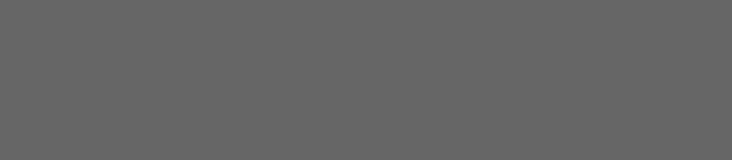
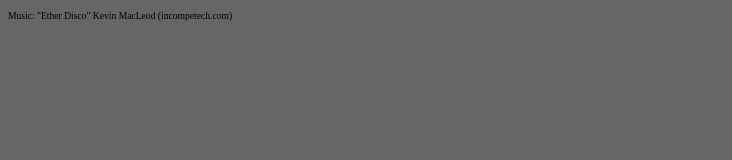
Before and after one commit to dineshkummarc/getmotionmedia, a website: page index.html in a window 1280 px wide. Shown: the top 160 px of the page, without its empty margins (0-732 px from the left). Drawn offline with Linux system fonts and the light colour scheme.

Commit message:
Added music license to front page

```diff
--- a/index.html
+++ b/index.html
@@ -17,6 +17,10 @@
 
   		#dialogs{
   			display: none;
+  		}
+
+      #copyright{
+        font-size: 0.6em;
       }
   	</style>
   </head>
@@ -42,6 +46,10 @@
   		<b>Score</b>
   	</div>
 
+    <p id="copyright">
+      Music: "Ether Disco" Kevin MacLeod (incompetech.com)
+    </p>
+
   	<script src="scripts/plugins/require.js" data-main="scripts/app.js"></script>
   </body>
 </html>
```
Lines whose indentation alone changed are shown as unchanged.
